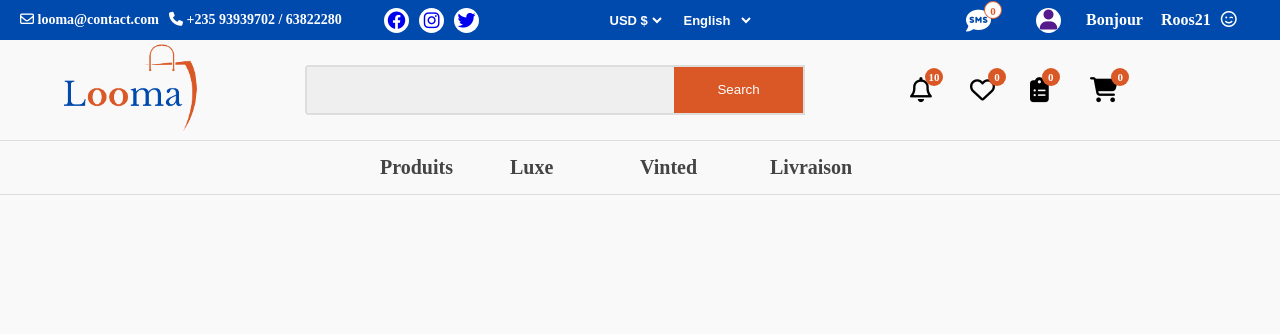
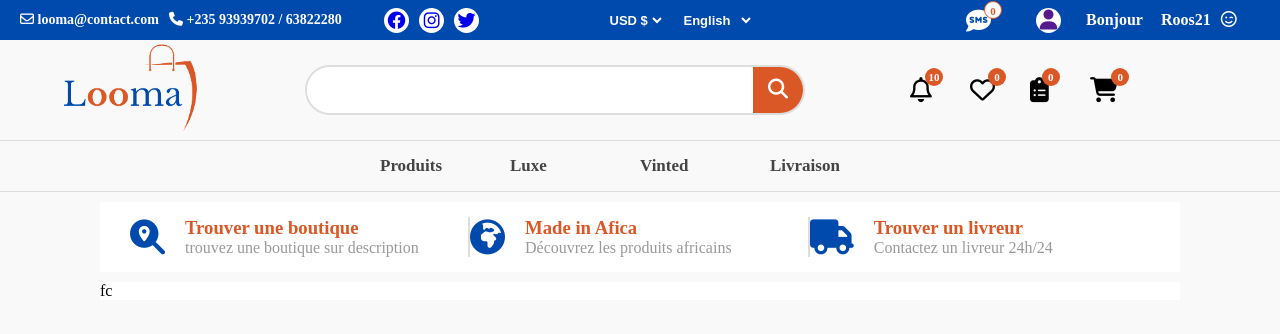
Before and after one commit to Roos21/looma-template, a plain HTML site: page index.html in a window 1280 px wide. Drawn offline with Linux system fonts and the light colour scheme.

Commit message:
recherche rapide creer

```diff
--- a/css/looma.css
+++ b/css/looma.css
@@ -191,18 +191,22 @@ nav .nav-tools .search{
     display: flex;
     border-top-left-radius: 4px;
     border-bottom-left-radius: 4px;
+    border-radius: 30px;
 }
 
 nav .nav-tools .search input{
     border: none;
     height: 100%;
-    width: 370px;
+    width: 450px;
     border-top-left-radius: 4px;
     border-bottom-left-radius: 4px;
     padding-left: 15px;
     outline: none;
     font-weight: 600;
-    background: #efefef;
+    background: white;
+    border-top-left-radius: 30px;
+    border-bottom-left-radius: 30px;
+
 }
 nav .nav-tools .search input:focus .search{
     border: none;
@@ -211,9 +215,12 @@ nav .nav-tools .search input:focus .search{
 nav .nav-tools .search button{
     border: none;
     height: 100%;
-    width: 130px;
+    width: 50px;
+    border-top-right-radius: 30px;
+    border-bottom-right-radius: 30px;
     background: var(--secondary-color);
     color: #fff;
+    font-size: 20px;
 }
 
 nav .nav-tools .fav-card-whish{
@@ -269,7 +276,7 @@ nav .nav-menu ul{
 
 nav .nav-menu ul li{
     width: 130px;
-    font-size: 20px;
+    font-size: 17px;
 }
 
 nav .nav-menu ul li a{
@@ -285,9 +292,46 @@ nav .nav-menu ul li a:hover{
 }
 
 main{
-    margin: 20px 100px auto;
+    margin: 10px 100px auto;
     background-color: #fff;
     z-index: 999;
     display: flex;
     flex-direction: column;
 }
+.fast-found{
+    display: flex;
+    margin: 10px 100px auto;
+    background: #fff;
+    padding: 15px 30px;
+    justify-content: space-between;
+    align-items: center;
+    height: 70px;
+}
+
+.fast-found a{
+    text-decoration: none;
+    color: var(--secondary-color);
+     width: 350px;
+     height: 100%;
+     border-right: 2px solid #ddd;
+}
+
+.fast-found a:last-child{
+    border-right: none
+
+}
+
+.fast-found .col{
+    display: flex;
+    align-items: center;
+}
+.fast-found .col i{
+    font-size: 35px;
+    margin-right: 20px;
+    color: var(--primary-color);
+}
+
+.fast-found .col span{
+    color: #999;
+    text-align: center;
+}
--- a/index.html
+++ b/index.html
@@ -71,7 +71,7 @@
             </div>
             <div class="search">
                 <input type="text" >
-                <button type="button">Search</button>
+                <button type="button"><i class="fa-solid fa-magnifying-glass fa-beat"></i></button>
             </div>
 
             <div class="fav-card-whish">
@@ -104,7 +104,39 @@
             </ul>
         </div>
     </nav>
+
+    <div class="fast-found">
+        <a href="">
+            <div class="col">
+                <i class="fa-solid fa-magnifying-glass-location"></i>
+                <div>
+                    <h3>Trouver une boutique</h3>
+                    <span>trouvez une boutique sur description</span>
+                </div>
+            </div>
+        </a>
+        <a href="">
+            <div class="col">
+                <i class="fa-solid fa-earth-africa"></i>
+                <div>
+                    <h3>Made in Afica</h3>
+                    <span>Découvrez les produits africains</span>
+                </div>
+
+            </div>
+        </a>
+        <a href="">
+            <div class="col">
+                <i class="fa-solid fa-truck"></i>
+                <div>
+                    <h3>Trouver un livreur</h3>
+                    <span>Contactez un livreur 24h/24</span>
+                </div>
+            </div>
+        </a>
+    </div>
     <main>
+fc
     </main>
 </body>
 
```
